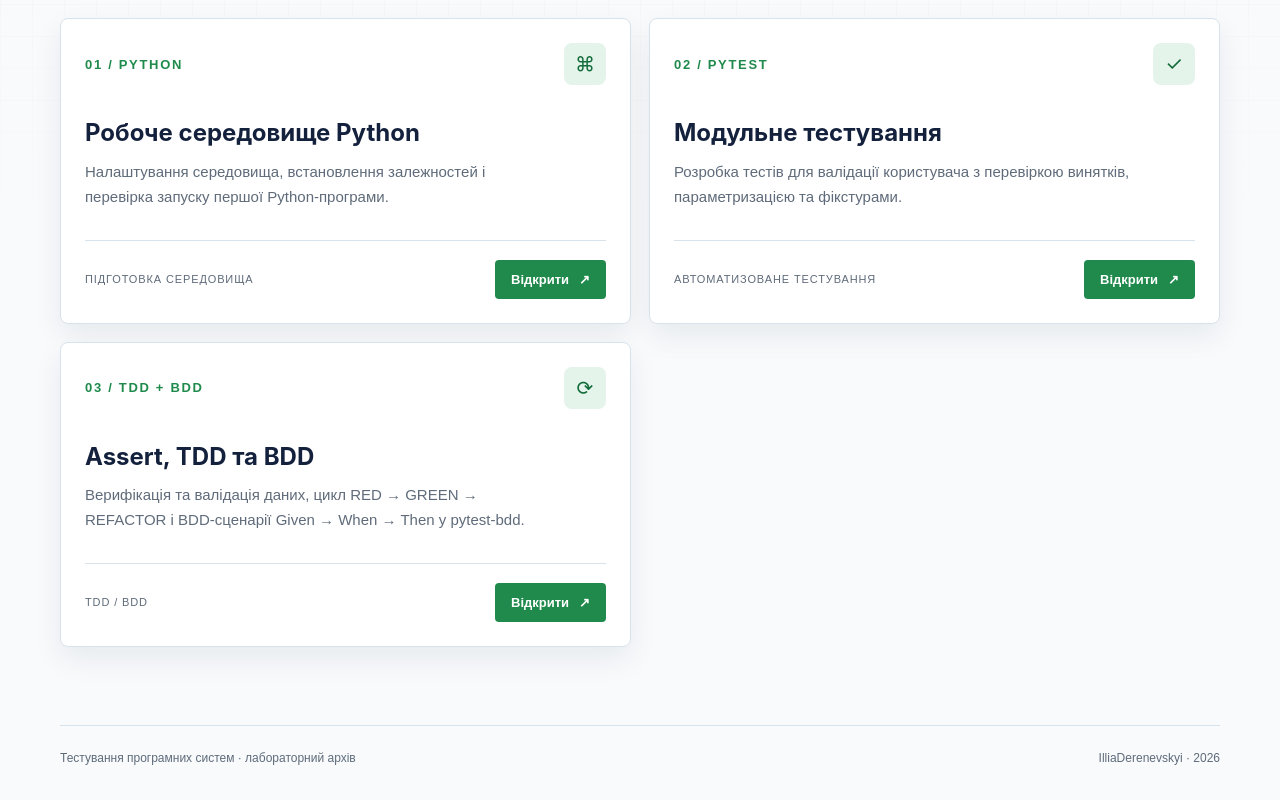
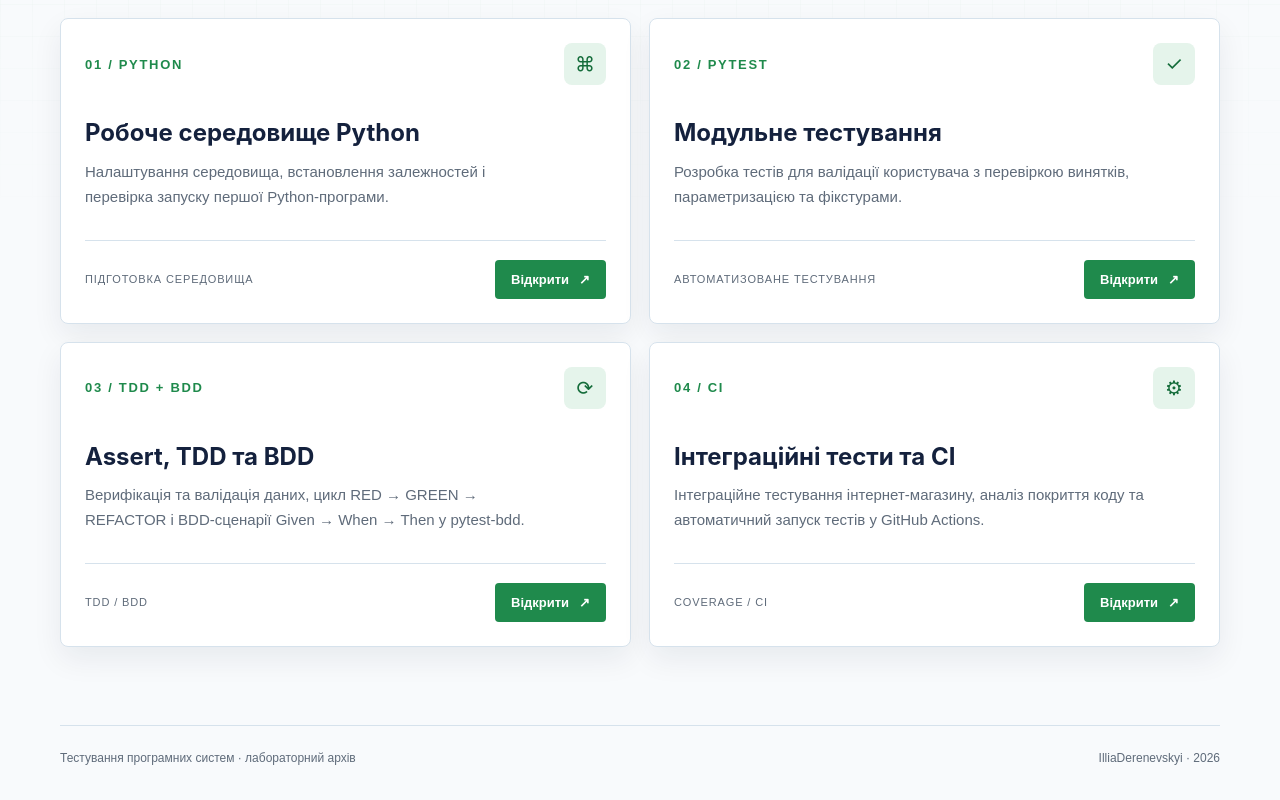
Before and after one commit to IlliaDerenevskyi/tests-labs, a plain HTML site: page index.html in a window 1280 px wide. Shown: the part 380-1180 px from the top of the page. Drawn offline with Linux system fonts and the light colour scheme.

Commit message:
add plate with 4 lab

```diff
--- a/index.html
+++ b/index.html
@@ -100,6 +100,24 @@
                             <a class="button" href="./lab3/">Відкрити <span aria-hidden="true">↗</span></a>
                         </div>
                     </article>
+
+                    <article class="lab-card">
+                        <div>
+                            <div class="card-top">
+                                <span class="number">04 / CI</span>
+                                <span class="card-icon" aria-hidden="true">⚙</span>
+                            </div>
+                            <h3>Інтеграційні тести та CI</h3>
+                            <p>
+                                Інтеграційне тестування інтернет-магазину, аналіз
+                                покриття коду та автоматичний запуск тестів у GitHub Actions.
+                            </p>
+                        </div>
+                        <div class="card-footer">
+                            <span class="tag">Coverage / CI</span>
+                            <a class="button" href="./lab4/">Відкрити <span aria-hidden="true">↗</span></a>
+                        </div>
+                    </article>
                 </div>
             </section>
         </main>
```
